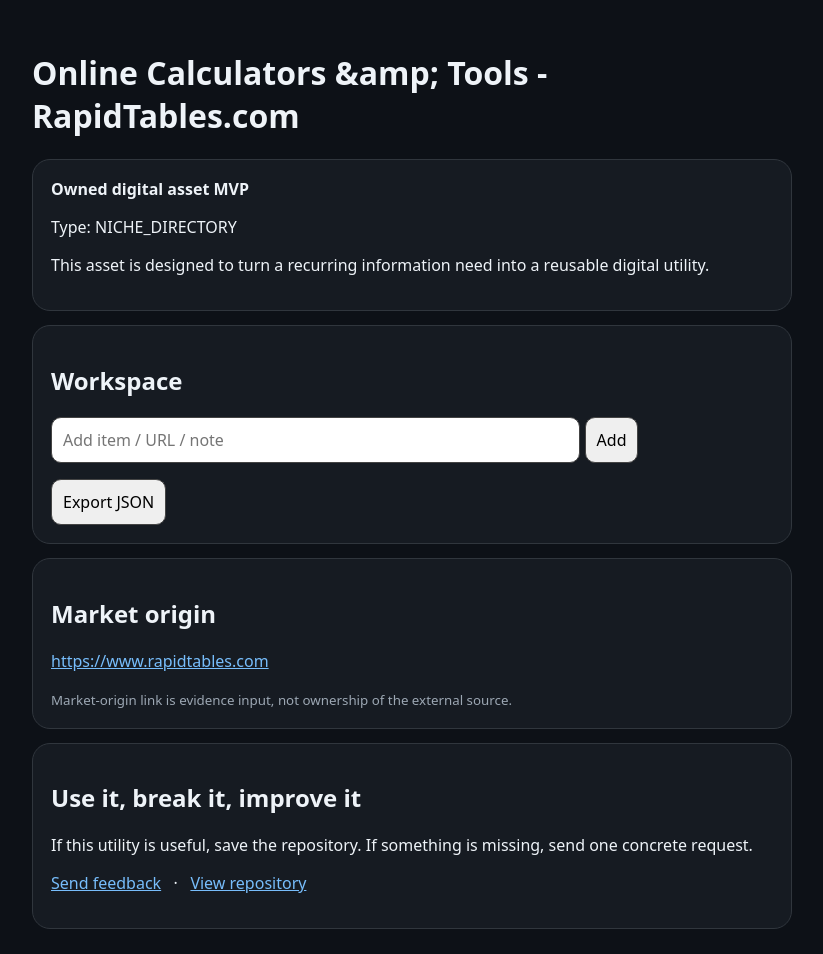
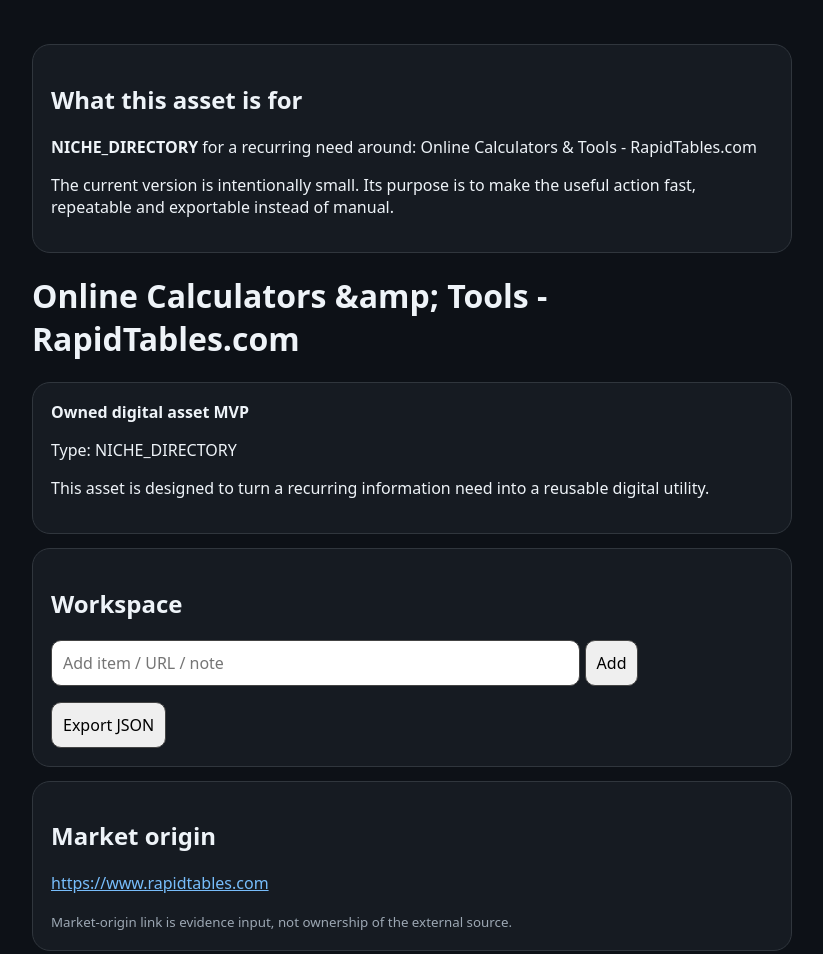
Before and after one commit to awaw999iw-ai/atlas-asset-light-9dc36cb8ca8b, a plain HTML site: page index.html in a window 1280 px wide. Shown: the top 954 px of the page, without its empty margins (228-1051 px from the left). Drawn offline with Linux system fonts and the light colour scheme.

Commit message:
Clarify product value

```diff
--- a/index.html
+++ b/index.html
@@ -25,6 +25,21 @@
 </head>
 <body>
 <main>
+
+<!-- ATLAS_VALUE_PROPOSITION_V1 -->
+<div class="card">
+<h2>What this asset is for</h2>
+<p>
+<strong>NICHE_DIRECTORY</strong> for a recurring need around:
+Online Calculators &amp; Tools - RapidTables.com
+</p>
+<p>
+The current version is intentionally small.
+Its purpose is to make the useful action fast,
+repeatable and exportable instead of manual.
+</p>
+</div>
+
 <h1>Online Calculators &amp;amp; Tools - RapidTables.com</h1>
 
 <div class="card">
```
Also changed, not shown: 1 other file.
